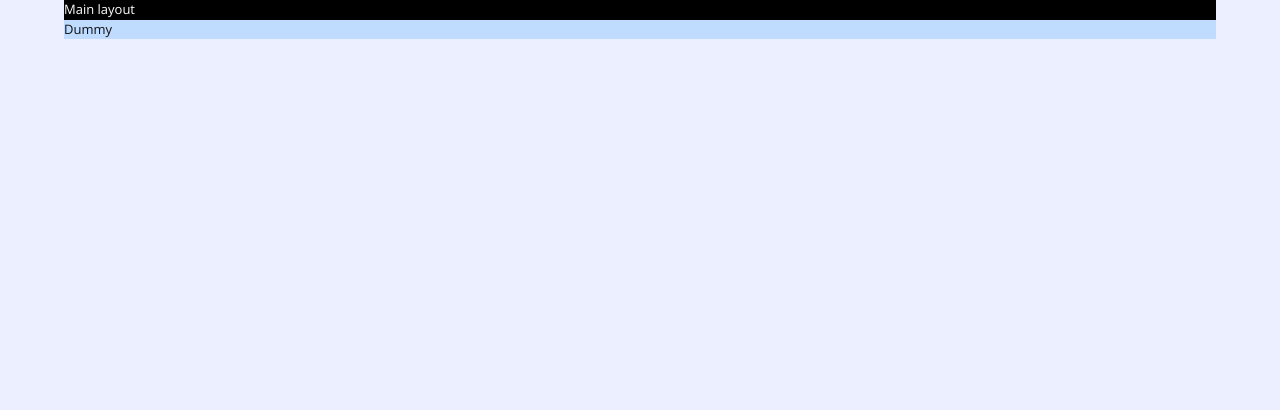
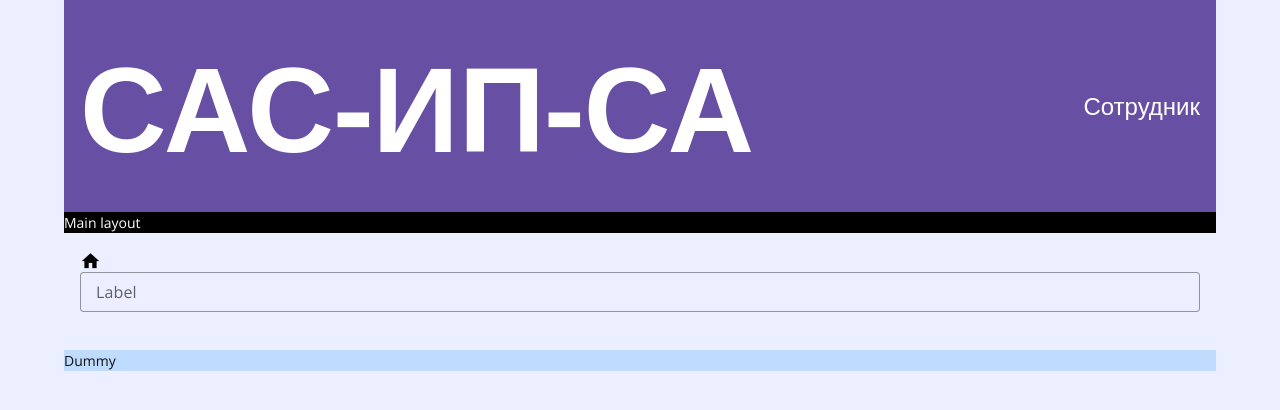
Before and after one commit to GulDilin/itmo-SEM-front, a Vue app: page /main in a window 1280 px wide. Shown: the top 410 px of the page. Built offline with nearby package versions, Linux system fonts and the light colour scheme; no server answers.

Commit message:
add vuetify

```diff
--- a/package.json
+++ b/package.json
@@ -23,11 +23,13 @@
     "lodash-es": "4.17.21",
     "vue": "3.2.47",
     "vue-router": "4.1.6",
-    "vue-virtual-scroller": "2.0.0-alpha.1"
+    "vue-virtual-scroller": "2.0.0-alpha.1",
+    "vuetify": "^3.1.11"
   },
   "devDependencies": {
     "@babel/core": "7.20.5",
     "@babel/eslint-parser": "7.19.1",
+    "@mdi/font": "^7.2.96",
     "@trivago/prettier-plugin-sort-imports": "^4.0.0",
     "@vitejs/plugin-vue": "4.0.0",
     "autoprefixer": "^10.4.13",
--- a/src/assets/style/tailwind.scss
+++ b/src/assets/style/tailwind.scss
@@ -14,7 +14,7 @@ body {
 
 @tailwind base;
 h1 {
-  @apply text-2xl font-semibold;
+  @apply text-2xl font-bold;
 }
 h2 {
   @apply text-xl font-bold;
@@ -27,9 +27,6 @@ h4 {
 }
 h5 {
   @apply text-sm font-bold;
-}
-h6 {
-  @apply text-xs font-bold;
 }
 
 @layer base {
--- /dev/null
+++ b/src/layout/MainHeader.vue
@@ -0,0 +1,11 @@
+<template>
+  <div class="p-4 flex items-center bg-primary text-light">
+    <div class="text-2xl font-bold flex-none">
+      САС-ИП-СА
+    </div>
+    <div class="grow"></div>
+    <div class="flex-none text-lg">
+      Сотрудник
+    </div>
+  </div>
+</template>
--- a/src/layout/MainLayout.vue
+++ b/src/layout/MainLayout.vue
@@ -2,7 +2,12 @@
   <div :class="[$style.layout, { [$style.noScroll]: $route.meta.layoutNoScroll }]">
     <div :class="$style.contentLayoutWrapper">
       <div :class="$style.contentWrapper">
+        <MainHeader></MainHeader>
         <div class="bg-black text-white">Main layout</div>
+        <div class="flex-col items-start p-4 text-black">
+          <v-icon icon="mdi-home" />
+          <v-text-field label="Label" variant="outlined" density="compact" clearable />
+        </div>
         <div :class="$style.content"><slot /></div>
       </div>
     </div>
@@ -10,6 +15,8 @@
 </template>
 
 <script setup>
+// import { mdiAccount  } from '@mdi
+import MainHeader from './MainHeader'
 defineProps({})
 </script>
 
--- a/src/main.js
+++ b/src/main.js
@@ -8,10 +8,12 @@ import router from './router'
 import { createApp } from 'vue'
 import { DynamicScroller, DynamicScrollerItem } from 'vue-virtual-scroller'
 import 'vue-virtual-scroller/dist/vue-virtual-scroller.css'
+import vuetify from './plugins/vuetify'
 
 addAxiosErrorHandler(config.urls.AXIOS_API)
 
 createApp(App)
+  .use(vuetify)
   .use(router)
   .use(prototypesPlugin)
   .component('DynamicScroller', DynamicScroller)
--- /dev/null
+++ b/src/plugins/vuetify.js
@@ -0,0 +1,20 @@
+import { md3 } from 'vuetify/blueprints'
+import 'vuetify/styles'
+import { createVuetify } from 'vuetify'
+// import { aliases, md } from 'vuetify/iconsets/md'
+import * as components from 'vuetify/components'
+import * as directives from 'vuetify/directives'
+import '@mdi/font/css/materialdesignicons.css'
+
+export default createVuetify({
+  components,
+  directives,
+  blueprint: md3,
+  icons: {
+    defaultSet: 'mdi',
+    // aliases,
+    // sets: {
+      // md,
+    // }
+  },
+})
--- a/tailwind.config.js
+++ b/tailwind.config.js
@@ -7,12 +7,11 @@ module.exports = {
   content: ['./index.html', './src/**/*.{js,jsx,ts,tsx,vue}'],
   theme: {
     fontSize: {
-      xs: ['9px', '12px'],
-      sm: ['11px', '14px'],
-      base: ['13px', '16px'],
-      lg: ['16px', '24px'],
-      xl: ['20px', '28px'],
-      '2xl': ['24px', '32px'],
+      sm: '12px',
+      base: '14px',
+      lg: '24px',
+      xl: '40px',
+      '2xl': '120px',
     },
     screens: {
       ...defaultTheme.screens,
@@ -20,10 +19,20 @@ module.exports = {
     },
     extend: {
       colors: {
-        main: '#111111'
+        main: '#111111',
+        primary: '#443850',
+        brown: '#BCAA99',
+        light: '#F2F7F2',
+        purple: '#8E5572',
+        green: '#BBBE64',
       },
       textColor: {
-        main: '#111111'
+        main: '#111111',
+        primary: '#443850',
+        brown: '#BCAA99',
+        light: '#F2F7F2',
+        purple: '#8E5572',
+        green: '#BBBE64',
       },
     }
   },
```
Also changed, not shown: 1 other file (tests, documents, lock files or other folders).
